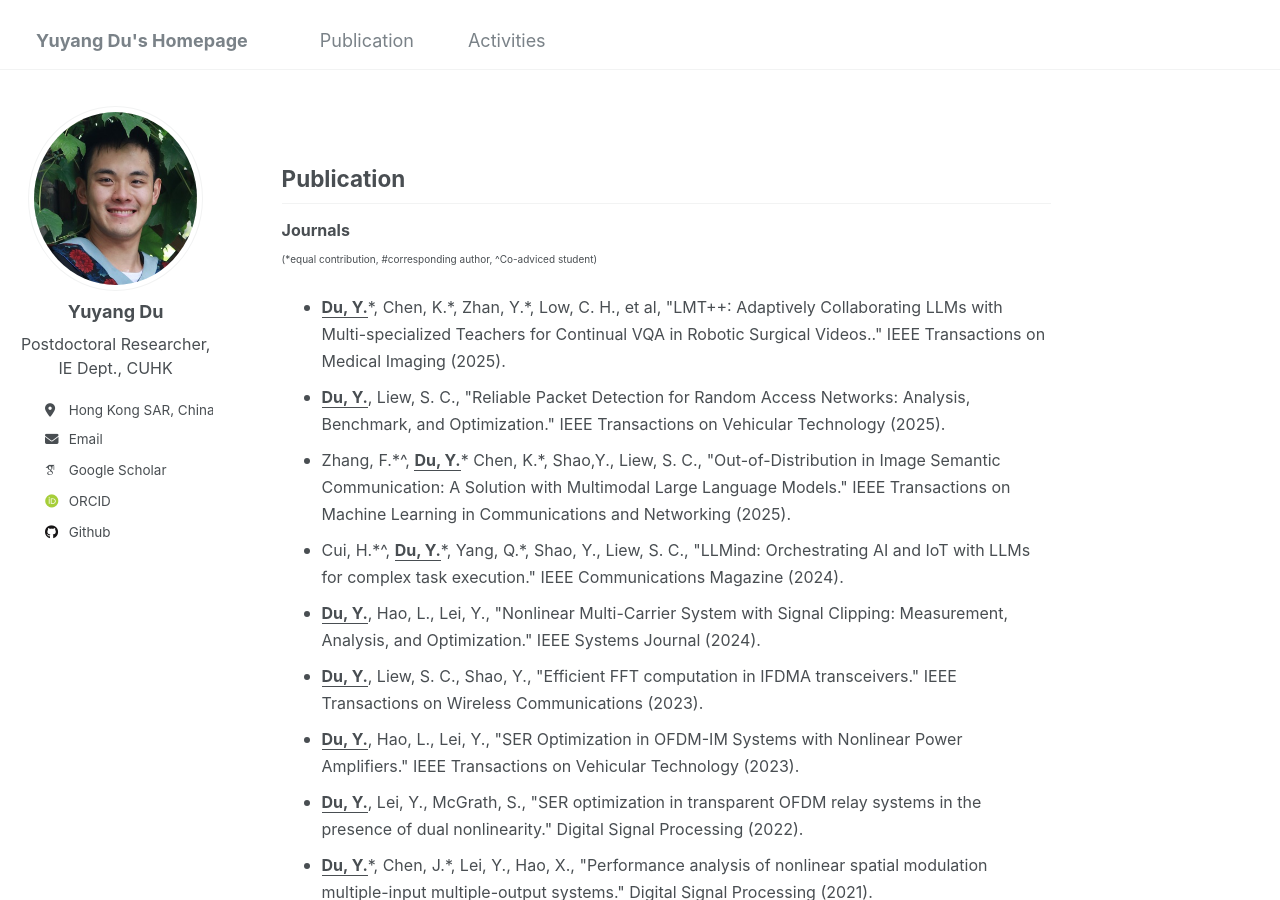
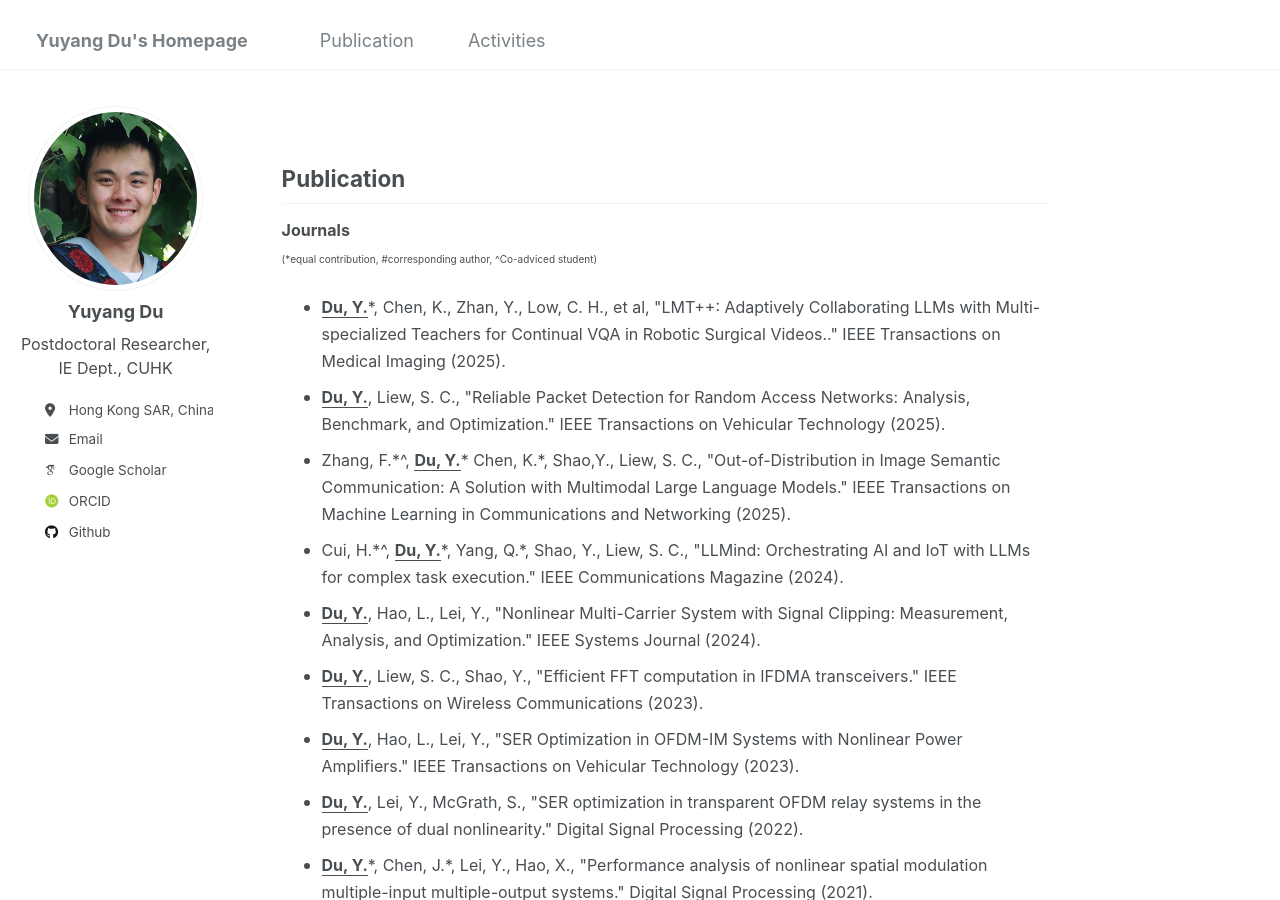
Before and after one commit to yuyangdu01/yuyangdu01.github.io, a Jekyll site: the page built from _pages/markdown.md, in a window 1280 px wide and 900 px high. Built offline with Jekyll 4.4.1, drawn with Linux system fonts in a browser that asks for light colours; some web fonts are replaced.

Commit message:
Update markdown.md

```diff
--- a/_pages/markdown.md
+++ b/_pages/markdown.md
@@ -10,7 +10,7 @@ redirect_from:
 Publication <font size=3></font>
 ------
 **<font size=3>Journals</font>** <br><font size=1>(*equal contribution, #corresponding author, ^Co-adviced student)</font>
-* <font size=3><b><u>Du, Y.</u></b>*, Chen, K.*, Zhan, Y.*, Low, C. H., et al, "LMT++: Adaptively Collaborating LLMs with Multi-specialized Teachers for Continual VQA in Robotic Surgical Videos.." IEEE Transactions on Medical Imaging (2025).</font>
+* <font size=3><b><u>Du, Y.</u></b>*, Chen, K., Zhan, Y., Low, C. H., et al, "LMT++: Adaptively Collaborating LLMs with Multi-specialized Teachers for Continual VQA in Robotic Surgical Videos.." IEEE Transactions on Medical Imaging (2025).</font>
 * <font size=3><b><u>Du, Y.</u></b>, Liew, S. C., "Reliable Packet Detection for Random Access Networks: Analysis, Benchmark, and Optimization." IEEE Transactions on Vehicular Technology (2025).</font>
 * <font size=3>Zhang, F.*^, <b><u>Du, Y.</u></b>* Chen, K.*, Shao,Y., Liew, S. C., "Out-of-Distribution in Image Semantic Communication: A Solution with Multimodal Large Language Models." IEEE Transactions on Machine Learning in Communications and Networking (2025).</font>
 * <font size=3>Cui, H.*^, <b><u>Du, Y.</u></b>*, Yang, Q.*, Shao, Y., Liew, S. C., "LLMind: Orchestrating AI and IoT with LLMs for complex task execution." IEEE Communications Magazine (2024).</font>
```
